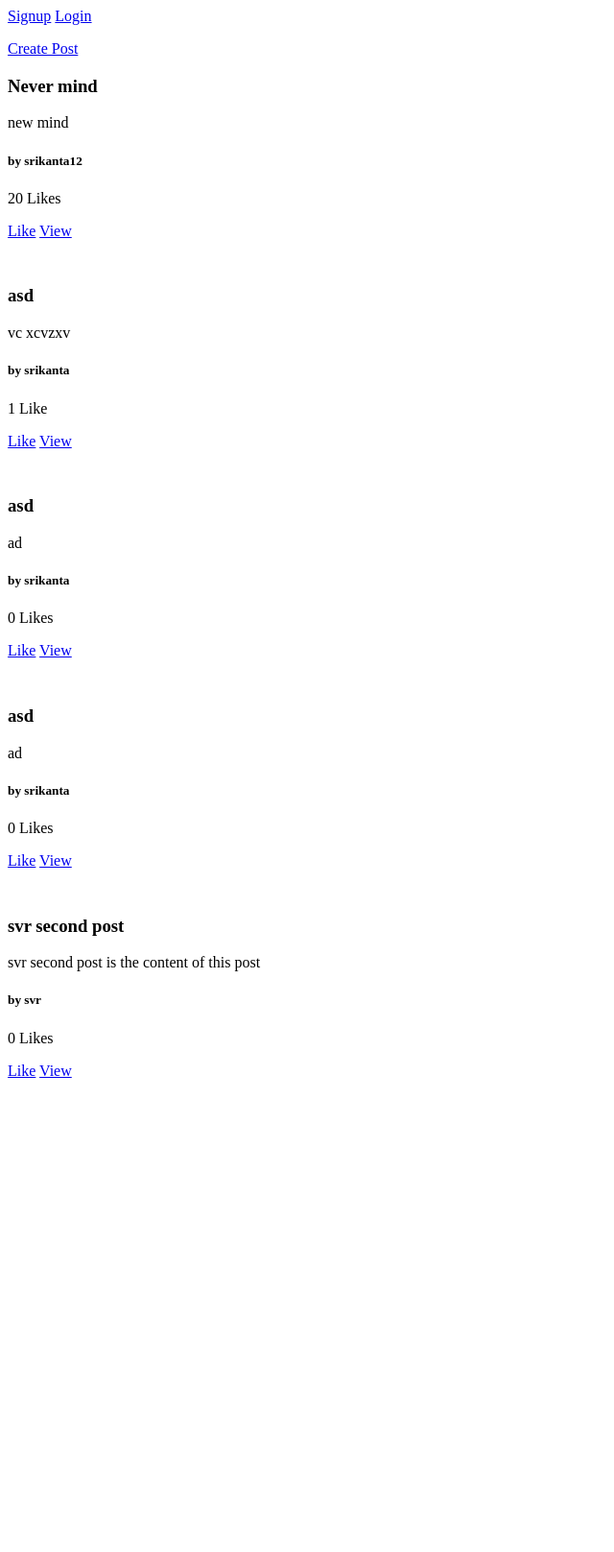
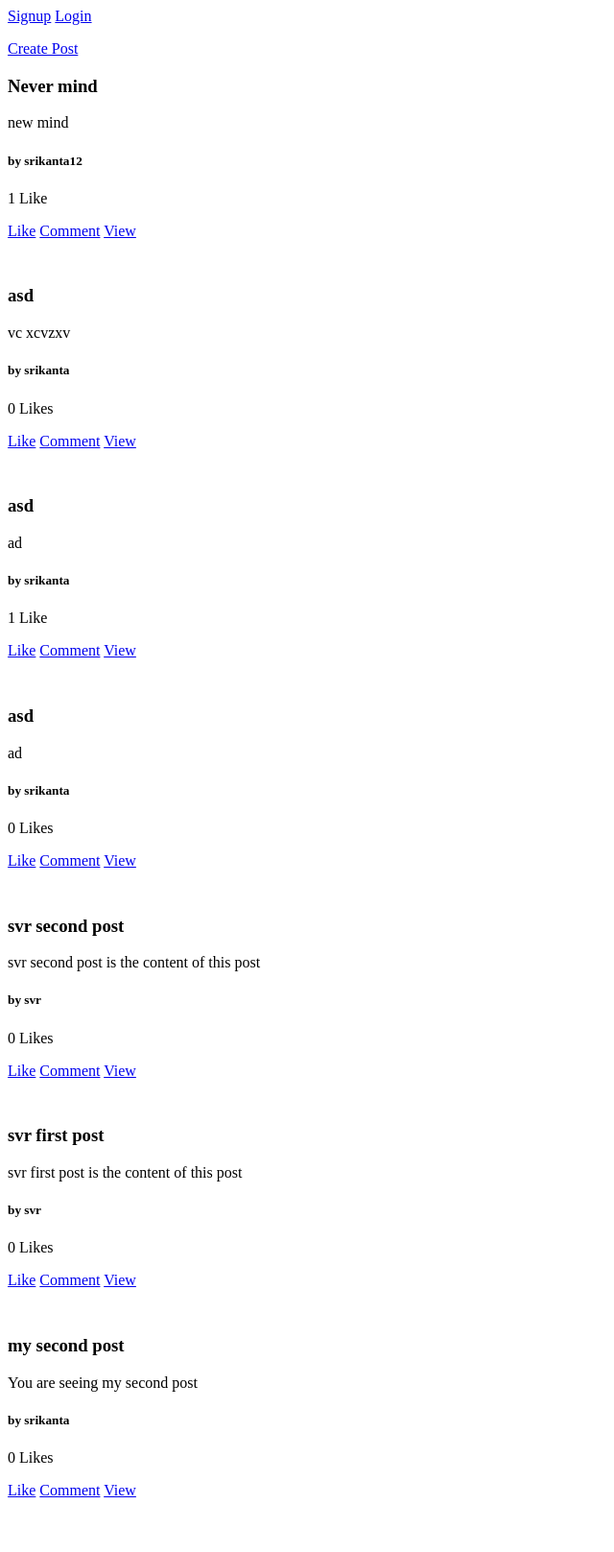
Before and after one commit to srikanta2192/django-polls, a Django app: page /quora/ in a window 1280 px wide. Shown: the whole page at 96% size, without its empty margins (0-640 px from the left). Before the commit the page ends 1123 px from the top, so only its background shows below. Run offline with Django 3.2, Linux system fonts and the light colour scheme; data comes from the database, SQL or seed files in the repository.

Commit message:
Like is implemented, started with comment implementation

```diff
--- a/quora/models.py
+++ b/quora/models.py
@@ -10,9 +10,9 @@ class User(models.Model):
 class Post(models.Model):
     user = models.ForeignKey(User, on_delete=models.CASCADE)
     title = models.CharField(max_length=200)
-    post_content = models.CharField(max_length=400)
-    post_created_at = models.DateTimeField('date post created')
-    post_likes = models.IntegerField(default=0)
+    content = models.CharField(max_length=400)
+    created_at = models.DateTimeField('date post created')
+    likes = models.IntegerField(default=0)
 
     def recently_created_post(self):
         return Post.objects.all().order_by('-post_created_at')[:5]
@@ -21,3 +21,7 @@ class Post(models.Model):
 class Like(models.Model):
     post = models.ForeignKey(Post, on_delete=models.CASCADE)
     liked_by = models.ForeignKey(User, on_delete=models.CASCADE)
+
+class Comment(models.Model):
+    post = models.ForeignKey(Post, on_delete=models.CASCADE)
+    commented_by = models.ForeignKey(User, on_delete=models.CASCADE)
--- a/quora/templates/quora/index.html
+++ b/quora/templates/quora/index.html
@@ -21,15 +21,24 @@
         {{p.title}}
     </h3>
     <p>
-        {{p.post_content}}
+        {{p.content}}
     </p>
     <h5>
         by {{p.user.name}}
     </h5>
-    <p> {{p.post_likes}} Like{{p.post_likes|pluralize}}</p>
+    <p> {{p.likes}} Like{{p.likes|pluralize}}</p>
+
+    {% if p.liked_by_session_user == True %}
+    <a href="{% url 'quora:like' p.id username%}">Dislike</a>
+
+    {% else %}
     <a href="{% url 'quora:like' p.id username%}">Like</a>
+
+    {% endif %}
+    <a href="{% url 'quora:commentPage' p.id%}">Comment</a>
+
     {% if p.user.name == username %}
-        <a href="{% url 'quora:editPostPage' p.id %}">Edit</a>
+    <a href="{% url 'quora:editPostPage' p.id %}">Edit</a>
     {% endif %}
     <a href="{% url 'quora:viewPost' p.id %}">View</a>
 </div>
--- a/quora/templates/quora/userPosts.html
+++ b/quora/templates/quora/userPosts.html
@@ -6,12 +6,12 @@
         {{p.title}}
     </h3>
     <p>
-        {{p.post_content}}
+        {{p.content}}
     </p>
     <h5>
         by {{p.user.name}}
     </h5>
-    <p> Like{{p.post_likes|pluralize}}</p>
+    <p> Like{{p.likes|pluralize}}</p>
     <a href="{% url 'quora:like' p.id %}">Like</a>
     <a href="{% url 'quora:editPostPage' p.id %}">Edit</a>
     <a href="{% url 'quora:viewPost' p.id %}">View</a>
--- a/quora/templates/quora/viewPost.html
+++ b/quora/templates/quora/viewPost.html
@@ -4,7 +4,7 @@
         {{post.title}}
     </h3>
     <p>
-        {{post.post_content}}
+        {{post.content}}
     </p>
     <a href="{% url 'quora:index' %}">Home</a>
 {% endblock %}
--- a/quora/urls.py
+++ b/quora/urls.py
@@ -12,10 +12,13 @@ urlpatterns = [
     url(r'^userlogout/$', views.userLogout, name='userLogout'),
     url(r'^(?P<username>[a-zA-Z0-9]+)/userPosts/$',
         views.userPosts, name='userPosts'),
+    url(r'^(?P<post_id>[0-9]+)/commentPage/$',
+        views.commentPage, name='commentPage'),
     url(r'^createuser/$', views.createUser, name='createuser'),
     url(r'^createPost/$', views.createPost, name='createPost'),
     url(r'^createPostPage/$', views.createPostPage, name='createPostPage'),
-    url(r'^(?P<post_id>[0-9]+)/(?P<username>[A-Za-z0-9]+)/like/$', views.like, name='like'),
+    url(r'^(?P<post_id>[0-9]+)/(?P<username>[A-Za-z0-9]+)/like/$',
+        views.like, name='like'),
     url(r'^(?P<post_id>[0-9]+)/editPostPage/$',
         views.editPostPage, name='editPostPage'),
     url(r'^(?P<post_id>[0-9]+)/editPostSave/$',
--- a/quora/views.py
+++ b/quora/views.py
@@ -8,11 +8,14 @@ from django.utils import timezone
 from django.db import IntegrityError
 from django.views import generic
 from .decorators import user_is_post_author, user_login_required
-from .models import Post, User
+from .models import Post, User, Like
 from .forms import PostForm, UserForm
 
 import pdb
 
+@user_login_required
+def commentPage(request, post_id):
+    return HttpResponse(post_id)
 
 @user_login_required
 def createPost(request):
@@ -88,27 +91,39 @@ def editPostSave(request, post_id):
             form = PostForm()
 
 
-@user_login_required
-def like(request, post_id, username):
-    post = get_object_or_404(Post, pk=post_id)
-    post.post_likes += 1
-    # pdb.set_trace()
-    print("post likes = {}".format(post.post_likes))
-    post.save()
-    user = get_object_or_404(User, name=username)
-    # Like.objects.create(post=post, liked_by=user)
-    return render(request, 'quora/viewPost.html', {'post': post})
+def index(request):
+    latest_post_list = Post.objects.all().order_by('-created_at')[:7]
+    for p in latest_post_list:
+        p.likes = Like.objects.filter(post_id=p.id).count()
 
-
-def index(request):
-    latest_post_list = Post.objects.all().order_by('-post_created_at')[:5]
-    update_post_list = [(p.user for p in latest_post_list)]
     try:
         user = request.session['user']
+        user_id = request.session['user_id']
+
+        for p in latest_post_list:
+            p.liked_by_session_user = Like.objects.filter(
+                liked_by_id=user_id, post_id=p.id).count() > 0
     except KeyError:
         user = None
     return render(request, 'quora/index.html', {'latest_post_list': latest_post_list,
                                                 'username': user})
+
+
+@user_login_required
+def like(request, post_id, username):
+
+    post = get_object_or_404(Post, pk=post_id)
+    user = get_object_or_404(User, name=username)
+
+    if Like.objects.filter(
+            liked_by_id=user.id, post_id=post_id).count() > 0:
+        Like.objects.filter(
+            liked_by_id=user.id, post_id=post_id).delete()
+
+    else:
+        like = Like.objects.create(post=post, liked_by=user)
+
+    return render(request, 'quora/viewPost.html', {'post': post})
 
 
 def loginPage(request):
@@ -130,6 +145,7 @@ def userLogin(request):
             print('correct details')
             login(request, user)
             request.session['user'] = user.username
+            request.session['user_id'] = user.id
             return HttpResponseRedirect('/quora/')
         else:
             print('incorrect details')
```
Also changed, not shown: db.sqlite3, quora/migrations/0008_auto_20190621_1015.py (added), quora/migrations/0009_auto_20190626_0505.py (added), quora/migrations/0010_auto_20190626_0541.py (added), quora/migrations/0011_auto_20190626_0546.py (added), quora/migrations/0012_like.py (added), quora/migrations/0013_auto_20190626_0607.py (added), quora/migrations/0014_like.py (added), quora/migrations/0015_comment.py (added), quora/templates/quora/commentPage.html (added).
